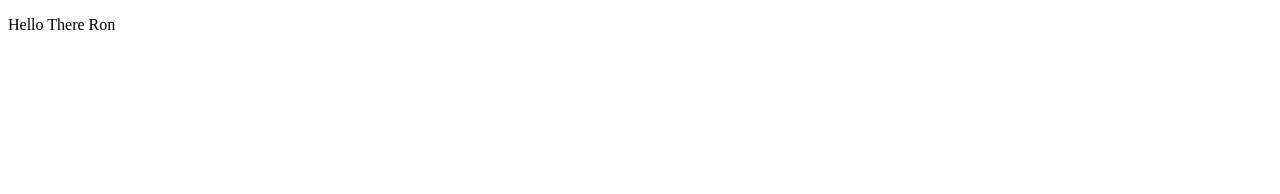
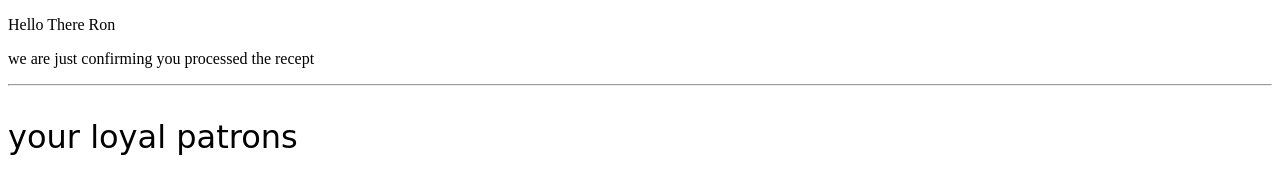
Before and after one commit to TheJoeFin/helloThereRon, a plain HTML site: page index.html in a window 1280 px wide. Drawn offline with Linux system fonts and the light colour scheme.

Commit message:
update some styles

```diff
--- a/index.html
+++ b/index.html
@@ -6,10 +6,15 @@
     <meta name="viewport" content="width=device-width, initial-scale=1.0">
     <title>Hello There Ron
     </title>
+    <link rel="stylesheet" href="style.css">
+    <script src="script.js"></script>
 </head>
 
 <body>
     <p>Hello There Ron</p>
+    <p>we are just confirming you processed the recept</p>
+    <hr>
+    <p class="big-cursive-font">your loyal patrons</p>
 </body>
 
 </html>
--- a/style.css
+++ b/style.css
@@ -0,0 +1,6 @@
+/* BEGIN: Big Cursive Font */
+.big-cursive-font {
+  font-family: cursive;
+  font-size: 2rem;
+}
+/* END: Big Cursive Font */
```
